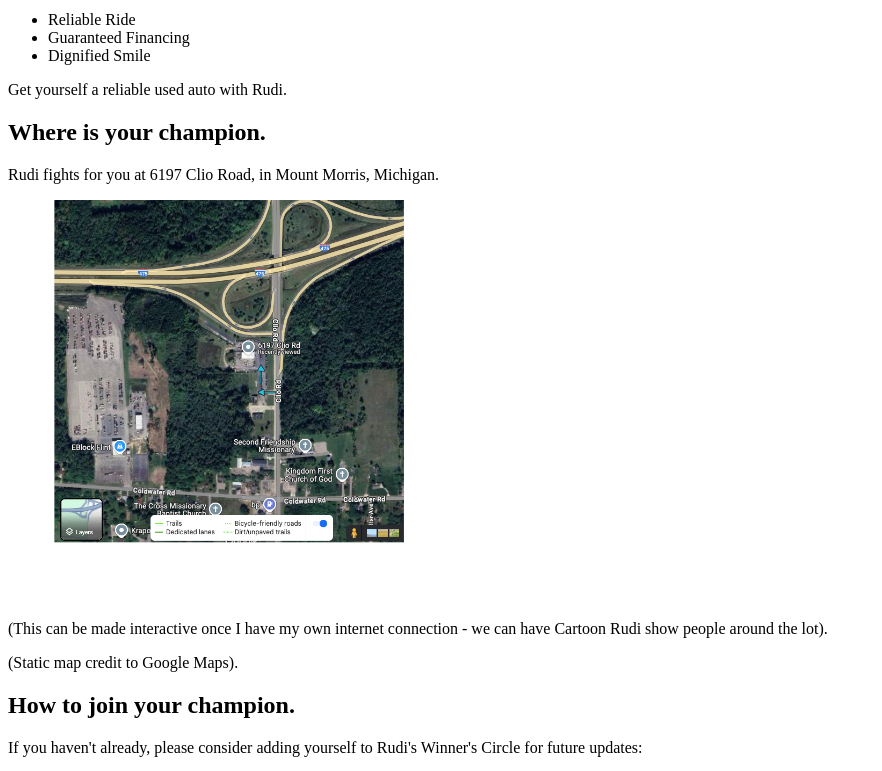
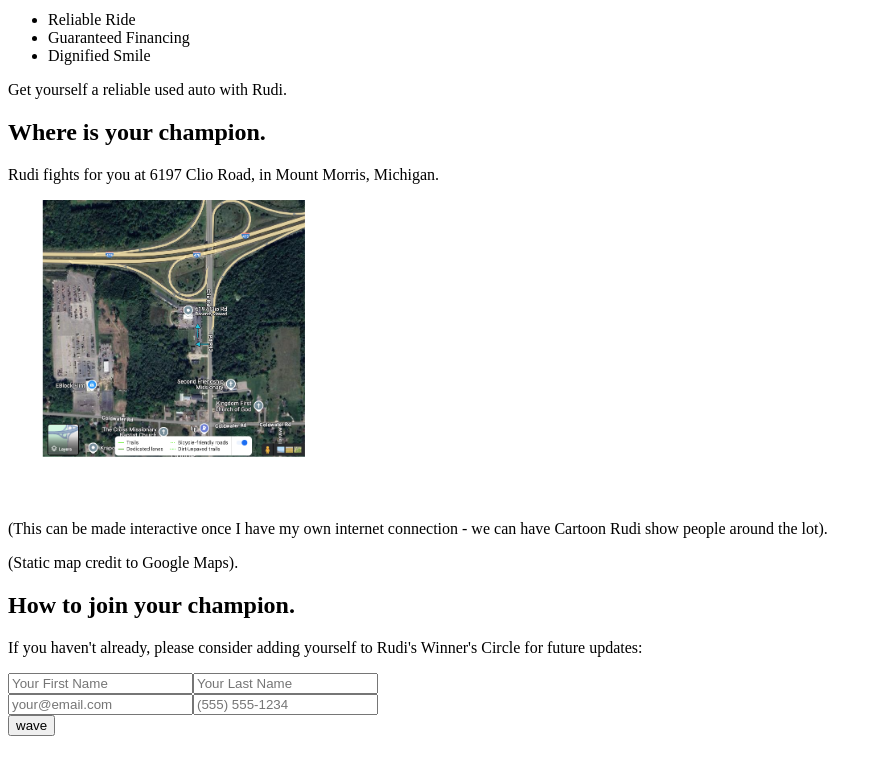
Before and after one commit to YouGuavas/RudiFromFlint, a Next.js app: page / in a window 1280 px wide. Shown: the part 648-1419 px from the top of the page, without its empty margins (0-882 px from the left). After the commit the page ends 1392 px from the top, so only its background shows below. Built offline with nearby package versions, Linux system fonts and the light colour scheme.

Commit message:
Resize map

```diff
--- a/app/page.tsx
+++ b/app/page.tsx
@@ -112,7 +112,7 @@ export default function Home() {
 				<p className={`paragraph width-full left-align`}>
 					Rudi fights for you at 6197 Clio Road, in Mount Morris, Michigan.
 				</p>
-				<Image src={map.src} height={400} width={400} alt="Blue car" />{' '}
+				<Image src={map.src} height={300} width={300} alt="Blue car" />{' '}
 				<p className={`paragraph width-full left-align`}>
 					(This can be made interactive once I have my own internet connection -
 					we can have Cartoon Rudi show people around the lot).
```
